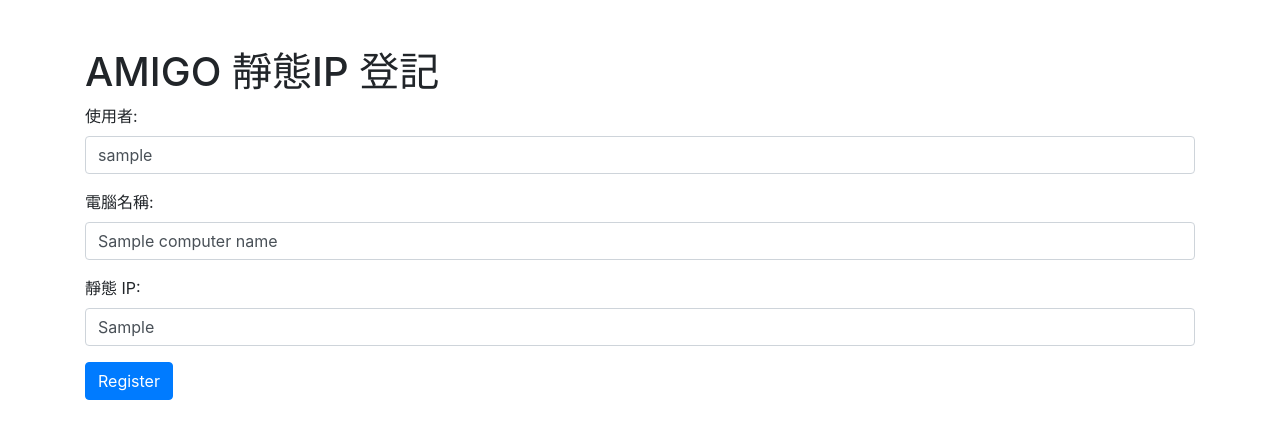
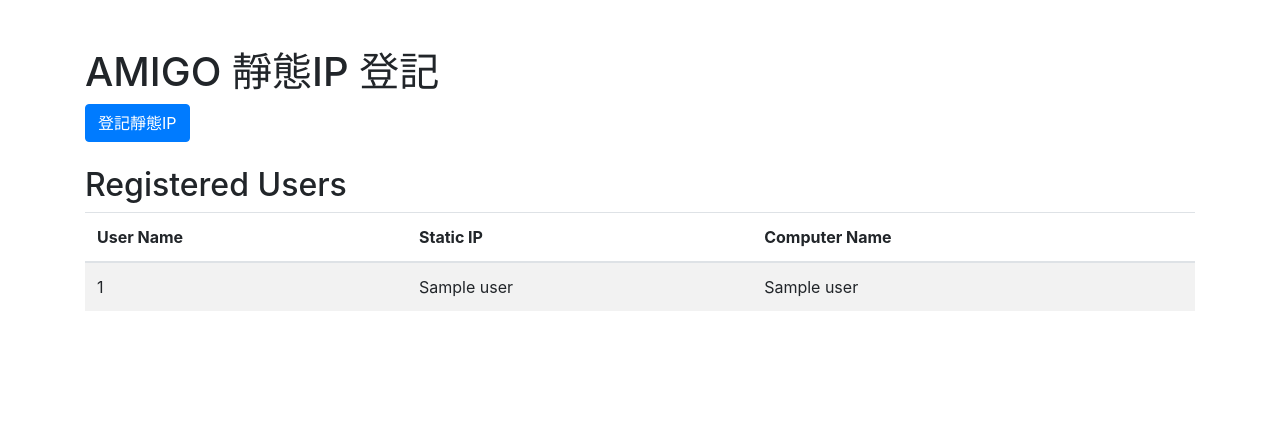
Before and after one commit to jackysusu/ipcollection, a Flask app: template app/templates/index.html in a window 1280 px wide. Shown: the top 439 px of the page. Run offline with Flask 3, Linux system fonts and the light colour scheme; the template is opened without the code that fills it: most values are stand-ins (such as "Sample title", 1, 10 or a date in 2020).

Commit message:
index list all ip

```diff
--- a/app/app.py
+++ b/app/app.py
@@ -3,46 +3,52 @@
 
 app = Flask(__name__)
 
+# 读取已存在的数据
+try:
+    existing_data = pd.read_excel('ip_log.xlsx')
+    if 'User Name' not in existing_data.columns:
+        existing_data['User Name'] = ''
+    if 'Computer Name' not in existing_data.columns:
+        existing_data['Computer Name'] = ''
+    if 'Static IP' not in existing_data.columns:
+        existing_data['Static IP'] = ''
+except FileNotFoundError:
+    existing_data = pd.DataFrame()
+
 
 @app.route('/')
 def index():
-    return render_template('index.html')
+    users = existing_data[['User Name', 'Static IP', 'Computer Name']].values.tolist()
+    return render_template('index.html', users=users)
 
 
-@app.route('/register', methods=['POST'])
+@app.route('/register', methods=['GET', 'POST'])
 def register():
-    user_name = request.form['user_name']
-    computer_name = request.form['computer_name']
-    static_ip = request.form['static_ip']
+    global existing_data  # Declare existing_data as global here
+    if request.method == 'POST':
+        user_name = request.form['user_name']
+        computer_name = request.form['computer_name']
+        static_ip = request.form['static_ip']
 
-    # 读取已存在的数据
-    try:
-        existing_data = pd.read_excel('ip_log.xlsx')
-        if 'User Name' not in existing_data.columns:
-            existing_data['User Name'] = ''
-        if 'Computer Name' not in existing_data.columns:
-            existing_data['Computer Name'] = ''
-        if 'Static IP' not in existing_data.columns:
-            existing_data['Static IP'] = ''
-    except FileNotFoundError:
-        existing_data = pd.DataFrame()
+        # 检查重复的IP或计算机名称
+        if (existing_data['Static IP'] == static_ip).any() and (existing_data['Computer Name'] == computer_name).any():
+            return render_template('register.html', error_msg_ip='已有相同的IP，请重新输入', error_msg_cn='已有相同的计算机名称，请重新输入', user_name=user_name, static_ip=static_ip, computer_name=computer_name)
+        elif (existing_data['Static IP'] == static_ip).any():
+            return render_template('register.html', error_msg_ip='已有相同的IP，请重新输入', user_name=user_name, static_ip=static_ip, computer_name=computer_name)
+        elif (existing_data['Computer Name'] == computer_name).any():
+            return render_template('register.html', error_msg_cn='已有相同的计算机名称，请重新输入', user_name=user_name, static_ip=static_ip, computer_name=computer_name)
 
-    # 检查重复的IP或计算机名称
-    if (existing_data['Static IP'] == static_ip).any() and (existing_data['Computer Name'] == computer_name).any():
-        return render_template('index.html', error_msg_ip='已有相同的IP，请重新输入', error_msg_cn='已有相同的计算机名称，请重新输入', user_name=user_name, static_ip=static_ip, computer_name=computer_name)
-    elif (existing_data['Static IP'] == static_ip).any():
-        return render_template('index.html', error_msg_ip='已有相同的IP，请重新输入', user_name=user_name, static_ip=static_ip, computer_name=computer_name)
-    elif (existing_data['Computer Name'] == computer_name).any():
-        return render_template('index.html', error_msg_cn='已有相同的计算机名称，请重新输入', user_name=user_name, static_ip=static_ip, computer_name=computer_name)
+        # 创建新的数据行
+        df = pd.DataFrame({'User Name': [user_name], 'Computer Name': [computer_name], 'Static IP': [static_ip]})
 
-    # 创建新的数据行
-    df = pd.DataFrame({'User Name': [user_name], 'Computer Name': [computer_name], 'Static IP': [static_ip]})
+        # 合并新数据并保存到Excel文件
+        existing_data = pd.concat([existing_data, df], ignore_index=True)
+        existing_data.to_excel('ip_log.xlsx', index=False)
 
-    # 合并新数据并保存到Excel文件
-    updated_data = pd.concat([existing_data, df], ignore_index=True)
-    updated_data.to_excel('ip_log.xlsx', index=False)
-
-    return render_template('index.html', success='Registration successful!')
+        users = existing_data[['User Name', 'Static IP', 'Computer Name']].values.tolist()
+        return render_template('index.html', success='Registration successful!', users=users)
+    else:
+        return render_template('register.html')
 
 
 if __name__ == '__main__':
--- a/app/templates/index.html
+++ b/app/templates/index.html
@@ -8,35 +8,29 @@
 <body>
     <div class="container">
         <h1 class="mt-5">AMIGO 靜態IP 登記</h1>
-        {% if success %}
-        <p class="alert alert-success">{{ success }}</p>
-        <a class="btn btn-primary" href="/">重新填写</a>
-        {% else %}
-        <form action="/register" method="POST">
-            <div class="mb-3">
-                <label for="user_name" class="form-label">使用者:</label>
-                <input type="text" class="form-control" id="user_name" name="user_name" value="{{ user_name }}">
-            </div>
+        <form action="/register" >
+            <button type="submit" class="btn btn-primary">登記靜態IP</button>
+        </form>
 
-            <div class="mb-3">
-                <label for="computer_name" class="form-label">電腦名稱:</label>
-                <input type="text" class="form-control" name="computer_name" id="computer_name" value="{{ computer_name }}">
-                {% if error_msg_cn %}
-                <div class="text-danger">{{ error_msg_cn }}</div>
-                {% endif %}
-            </div>
-
-            <div class="mb-3">
-                <label for="static_ip" class="form-label">靜態 IP:</label>
-                <input type="text" class="form-control" name="static_ip" id="static_ip" value="{{ static_ip }}">
-                {% if error_msg_ip %}
-                <div class="text-danger">{{ error_msg_ip }}</div>
-                {% endif %}
-            </div>
-
-            <button type="submit" class="btn btn-primary">Register</button>
-        </form>
-        {% endif %}
+        <h2 class="mt-4">Registered Users</h2>
+        <table class="table table-striped">
+            <thead>
+                <tr>
+                    <th>User Name</th>
+                    <th>Static IP</th>
+                    <th>Computer Name</th>
+                </tr>
+            </thead>
+            <tbody>
+                {% for user in users %}
+                <tr>
+                    <td>{{ user[0] }}</td>
+                    <td>{{ user[1] }}</td>
+                    <td>{{ user[2] }}</td>
+                </tr>
+                {% endfor %}
+            </tbody>
+        </table>
     </div>
 
     <!-- 引入 Bootstrap 的 JavaScript 脚本 -->
```
Also changed, not shown: app/app_bak.py (renamed from app/bak-app.py, +11 -5 lines), app/templates/bak-index.html (deleted, +0 -41 lines), app/templates/index_bak.html (added, +47 -0 lines), app/templates/register.html (added, +47 -0 lines), 1 other file.
